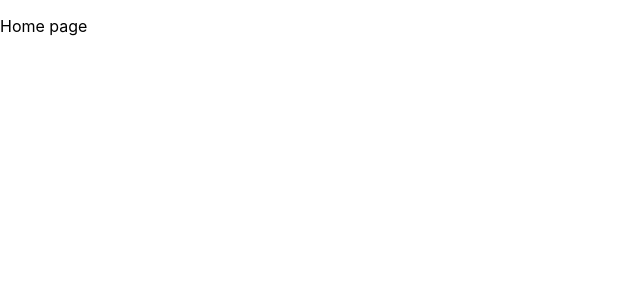
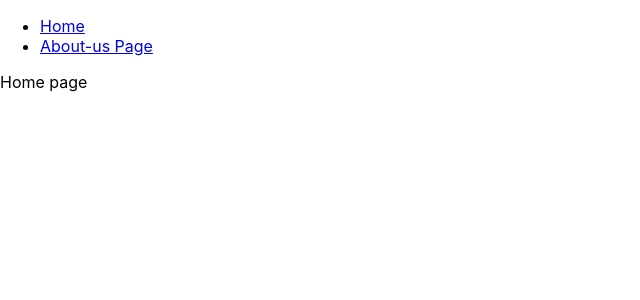
Before and after one commit to zarbabi/demo-app, a React (Create React App) app: page / in a window 1280 px wide. Shown: the top 300 px of the page, without its empty margins (0-640 px from the left). Built offline with nearby package versions, Linux system fonts and the light colour scheme.

Commit message:
adding Link Component

```diff
--- a/src/App.js
+++ b/src/App.js
@@ -1,11 +1,23 @@
 import "./App.css";
-import { BrowserRouter, Route } from "react-router-dom";
+import { BrowserRouter, Route, Link } from "react-router-dom";
 import HomePage from "./Pages/HomePage";
-import AboutUs from "./Pages/AboutUs";
+import AboutUs from "./Pages/AboutUsPage";
 
 function App() {
   return (
     <BrowserRouter>
+      <header>
+        <nav>
+          <ul>
+            <li>
+              <Link to="/">Home</Link>
+            </li>
+            <li>
+              <Link to="/about-us">About-us Page</Link>
+            </li>
+          </ul>
+        </nav>
+      </header>
       <Route path="/" exact={true} component={HomePage} />
       <Route path="/about-us" component={AboutUs} />
     </BrowserRouter>
```
Also changed, not shown: src/Pages/AboutUsPage.js (renamed from src/Pages/AboutUs.js).
